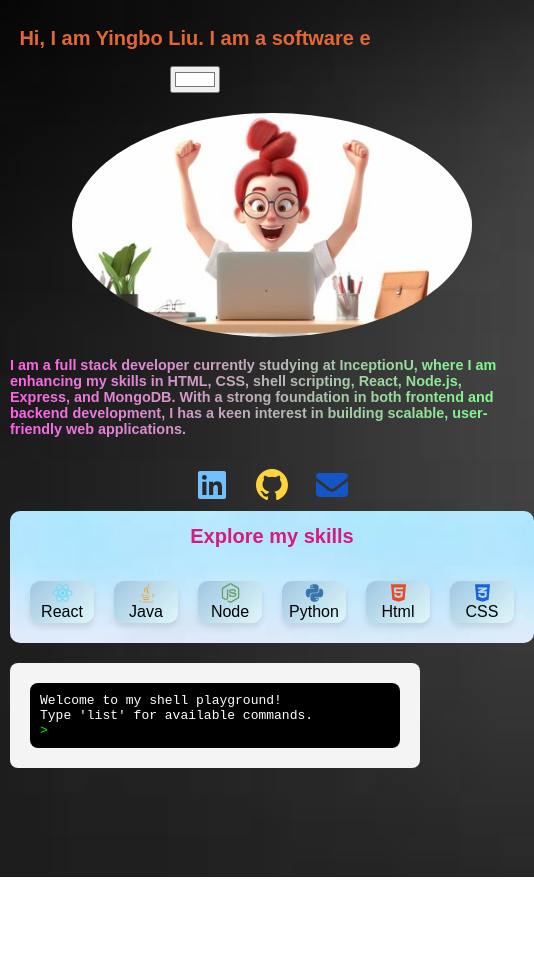
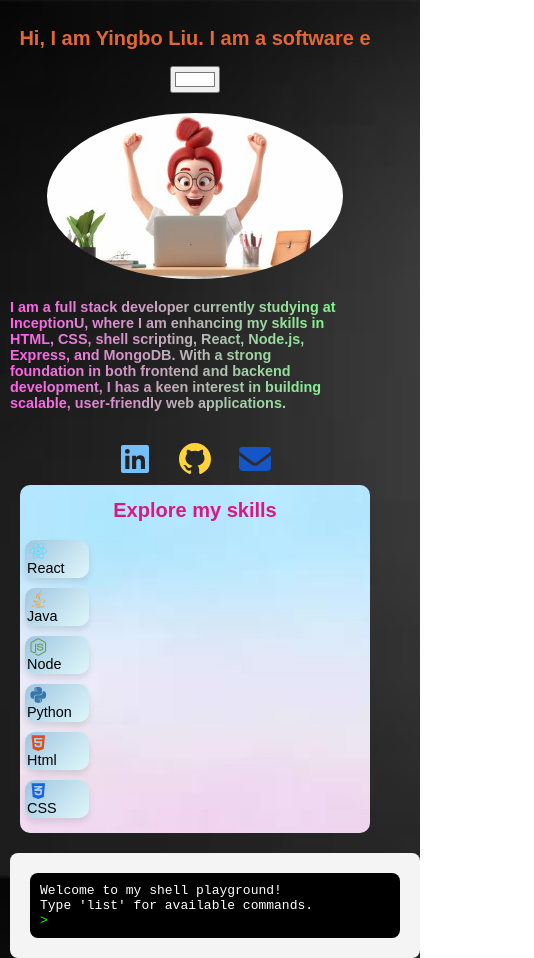
Before and after one commit to bobo0128/linktree, a plain HTML site: page index.html in a window 390 px wide. Shown: the whole page, 534 px wide, since content can reach past the window. Before the commit the page ends 877 px from the top, so only its background shows below. Drawn offline with Linux system fonts and the light colour scheme.

Commit message:
more responsive

```diff
--- a/css/global.css
+++ b/css/global.css
@@ -5,7 +5,8 @@ body {
     overflow: hidden;
     background-image: url('../images/mainbg.jpg');
     background-size: cover;
-    background-blend-mode: overlay; /* Blends the color and image */
+    background-blend-mode: overlay;
+    /* Blends the color and image */
 }
 
 .navbar {
@@ -232,13 +233,13 @@ body {
 h1 {
     color: #da1883;
     font-size: 20px;
-  }
+}
 
-  h2 {
+h2 {
     font-weight: bold;
     color: #e26737;
     font-size: 20px;
-  }
+}
 
 .text {
     display: flex;
@@ -270,7 +271,28 @@ h1 {
     }
 
     .skill-cards {
-        margin-right: 0;
+        margin-right: 10px;
+        margin-left: 10px;
+    }
+
+    .skill-cards table {
+        border-spacing: 10px;
+    }
+
+    /* Adjust the table layout for mobile screens */
+    .skill-cards td {
+        display: block;
+        /* Makes the table cells stack vertically */
+        width: 100%;
+        margin-bottom: 10px;
+        text-align: left;
+        /* Align text to the left for better readability */
+    }
+
+    /* Center skill cards in the viewport */
+    .skill-cards table {
+        display: block;
+        width: 100%;
     }
 
     /* Adjust tooltip padding, font size, and positioning */
@@ -301,6 +323,18 @@ h1 {
         width: 60px;
     }
 
+    .skill-cards table {
+        border-spacing: 5px;
+    }
+
+    .skill-cards td {
+        font-size: 0.9rem;
+    }
+
+    .skill-cards i {
+        font-size: 1.5rem; /* Resize icons */
+    }
+
     #contactForm {
         width: 90%;
         padding: 10px;
```
